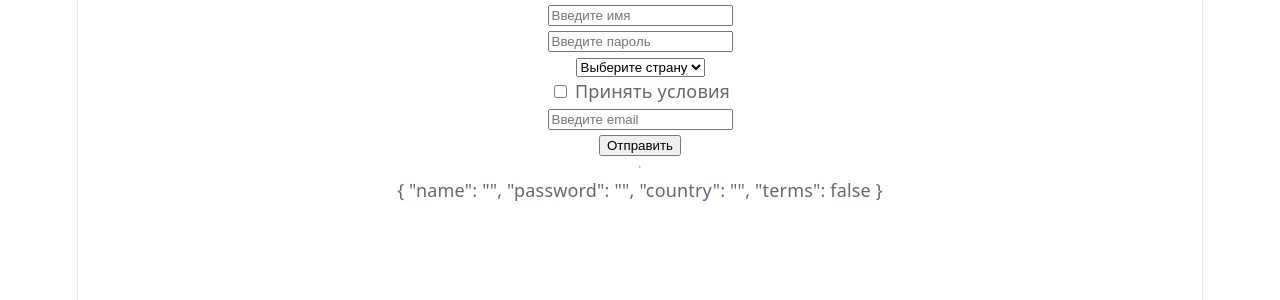
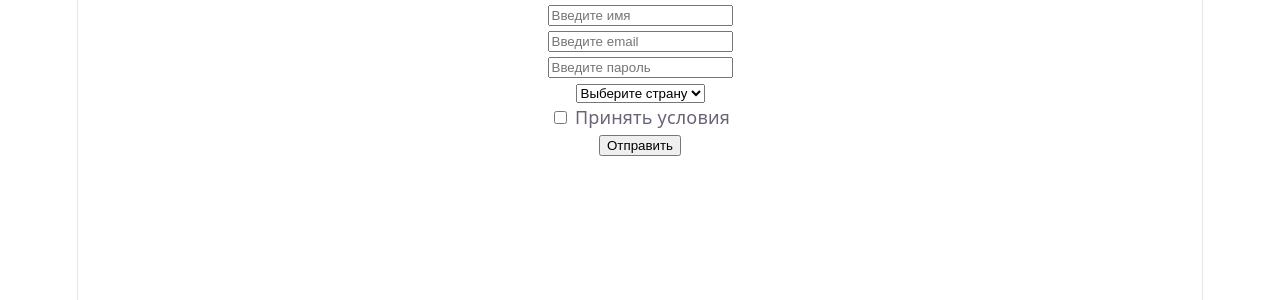
Before and after one commit to lvnvrvn/vue-form-generator, a Vue app: page / in a window 1280 px wide. Shown: the top 300 px of the page. Built offline with nearby package versions, Linux system fonts and the light colour scheme.

Commit message:
fix computed model access in validation

```diff
--- a/src/App.vue
+++ b/src/App.vue
@@ -1,26 +1,12 @@
 <template>
-  <form @submit.prevent="handleSubmit">
-    <div v-for="obj in arrOfObjs" :key="obj.id">
-      <FormField
-        :obj="obj"
-        v-model="formData[obj.model]"
-        :error="errors[obj.model]"
-      />
-    </div>
-
-    <button>Отправить</button>
-  </form>
-
-  <hr />
-
-  {{ formData }}
+  <FormGenerator :schema="formSchema" v-model="formData" />
 </template>
 
 <script setup>
-import { reactive } from "vue";
-import FormField from "./components/FormField.vue";
+import { reactive, ref } from "vue";
+import FormGenerator from "./components/FormGenerator.vue";
 
-const arrOfObjs = [
+const formSchema = [
   {
     id: 0,
     type: "text",
@@ -31,6 +17,15 @@ const arrOfObjs = [
 
   {
     id: 1,
+    type: "email",
+    placeholder: "Введите email",
+    model: "email",
+
+    rules: ["required", "email"],
+  },
+
+  {
+    id: 2,
     type: "password",
     placeholder: "Введите пароль",
     model: "password",
@@ -38,7 +33,7 @@ const arrOfObjs = [
   },
 
   {
-    id: 2,
+    id: 3,
     type: "select",
     model: "country",
     rules: ["required"],
@@ -47,79 +42,26 @@ const arrOfObjs = [
   },
 
   {
-    id: 3,
+    id: 4,
     type: "checkbox",
     model: "terms",
     rules: ["required"],
   },
-
-  {
-    id: 4,
-    type: "email",
-    placeholder: "Введите email",
-    model: "email",
-
-    rules: ["required", "email"],
-  },
 ];
 
-const formData = reactive({
+// const formData = reactive({
+//   name: "",
+//   email: "",
+//   password: "",
+//   country: "",
+//   terms: false,
+// });
+
+const formData = ref({
   name: "",
+  email: "",
   password: "",
   country: "",
   terms: false,
 });
-
-const errors = reactive({});
-
-function validateField(obj) {
-  delete errors[obj.model];
-
-  const value = formData[obj.model];
-
-  for (const rule of obj.rules) {
-    if (rule === "required") {
-      if (obj.type === "checkbox" ? !value : !String(value).trim()) {
-        errors[obj.model] = "Поле обязательно";
-
-        return;
-      }
-    }
-
-    if (rule.startsWith("min:")) {
-      const min = Number(rule.split(":")[1]);
-
-      if (String(value).length < min) {
-        errors[obj.model] = `Минимум ${min} символа`;
-
-        return;
-      }
-    }
-
-    if (rule === "email") {
-      const emailRegex = /^[^\s@]+@[^\s@]+\.[^\s@]+$/;
-
-      if (!emailRegex.test(value)) {
-        errors[obj.model] = "Некорректный email";
-
-        return;
-      }
-    }
-  }
-}
-
-function handleSubmit() {
-  arrOfObjs.forEach((obj) => {
-    validateField(obj);
-  });
-
-  if (Object.keys(errors).length > 0) {
-    alert("Форма заполнена неправильно");
-    return;
-  }
-
-  console.log(formData);
-
-  alert("Форма отправлена");
-}
 </script>
--- a/src/components/BaseInput.vue
+++ b/src/components/BaseInput.vue
@@ -1,16 +1,23 @@
 <template>
+  <div>
     <input
       :type="obj.type"
       :placeholder="obj.placeholder"
       :value="modelValue"
       @input="handleInput"
     />
+
+    <p v-if="error">
+      {{ error }}
+    </p>
+  </div>
 </template>
 
 <script setup>
 const props = defineProps({
   obj: Object,
   modelValue: String,
+  error: String,
 });
 
 const emit = defineEmits(["update:modelValue"]);
--- a/src/components/CheckboxField.vue
+++ b/src/components/CheckboxField.vue
@@ -1,14 +1,22 @@
 <template>
-  <label>
-    <input type="checkbox" :checked="modelValue" @change="handleChange" />
+  <div>
+    <label>
+      <input type="checkbox" :checked="modelValue" @change="handleChange" />
 
-    Принять условия
-  </label>
+      Принять условия
+    </label>
+
+    <p v-if="error">
+      {{ error }}
+    </p>
+  </div>
 </template>
 
 <script setup>
 const props = defineProps({
+  obj: Object,
   modelValue: Boolean,
+  error: String,
 });
 
 const emit = defineEmits(["update:modelValue"]);
--- a/src/components/FormField.vue
+++ b/src/components/FormField.vue
@@ -1,9 +1,26 @@
 <template>
-  <component :is="componentMap[obj.type]" :obj="obj" v-model="model" />
+  <BaseInput
+    v-if="
+      obj.type === 'text' || obj.type === 'email' || obj.type === 'password'
+    "
+    :obj="obj"
+    :error="error"
+    v-model="model"
+  />
 
-  <p v-if="error">
-    {{ error }}
-  </p>
+  <SelectField
+    v-else-if="obj.type === 'select'"
+    :obj="obj"
+    :error="error"
+    v-model="model"
+  />
+
+  <CheckboxField
+    v-else-if="obj.type === 'checkbox'"
+    :obj="obj"
+    :error="error"
+    v-model="model"
+  />
 </template>
 
 <script setup>
--- /dev/null
+++ b/src/components/FormGenerator.vue
@@ -0,0 +1,88 @@
+<template>
+  <form @submit.prevent="handleSubmit">
+    <div v-for="obj in props.schema" :key="obj.id">
+      <FormField
+        :obj="obj"
+        v-model="model[obj.model]"
+        :error="errors[obj.model]"
+      />
+    </div>
+
+    <button>Отправить</button>
+  </form>
+</template>
+
+<script setup>
+import { reactive, computed } from "vue";
+import FormField from "./FormField.vue";
+
+const props = defineProps({
+  schema: Array,
+  modelValue: Object,
+});
+
+const emit = defineEmits(["update:modelValue"]);
+
+const model = computed({
+  get() {
+    return props.modelValue;
+  },
+
+  set(value) {
+    emit("update:modelValue", value);
+  },
+});
+
+const errors = reactive({});
+
+function validateField(obj) {
+  delete errors[obj.model];
+
+  const value = model.value[obj.model];
+
+  for (const rule of obj.rules) {
+    if (rule === "required") {
+      if (obj.type === "checkbox" ? !value : !String(value).trim()) {
+        errors[obj.model] = "Поле обязательно";
+        return;
+      }
+    }
+
+    if (rule.startsWith("min:")) {
+      const min = Number(rule.split(":")[1]);
+
+      if (String(value).length < min) {
+        errors[obj.model] = `Минимум ${min} символа`;
+        return;
+      }
+    }
+
+    if (rule === "email") {
+      if (!value) return;
+
+      const emailRegex = /^[^\s@]+@[^\s@]+\.[^\s@]+$/;
+
+      if (!emailRegex.test(value)) {
+        errors[obj.model] = "Некорректный email";
+        return;
+      }
+    }
+  }
+}
+
+function handleSubmit() {
+  console.log(errors);
+
+  props.schema.forEach((obj) => {
+    validateField(obj);
+  });
+
+  if (Object.keys(errors).length > 0) {
+    return;
+  }
+
+  console.log(model);
+
+  alert("Форма отправлена");
+}
+</script>
--- a/src/components/SelectField.vue
+++ b/src/components/SelectField.vue
@@ -1,4 +1,5 @@
 <template>
+  <div>
     <select :value="modelValue" @change="handleChange">
       <option disabled value="">Выберите страну</option>
 
@@ -6,12 +7,18 @@
         {{ option }}
       </option>
     </select>
+
+    <p v-if="error">
+      {{ error }}
+    </p>
+  </div>
 </template>
 
 <script setup>
 const props = defineProps({
   obj: Object,
   modelValue: String,
+  error: String,
 });
 
 const emit = defineEmits(["update:modelValue"]);
```
Also changed, not shown: src/components/PasswordField.vue (deleted, +0 -21 lines), src/components/TextField.vue (deleted, +0 -21 lines). Lines whose indentation alone changed are shown as unchanged.
